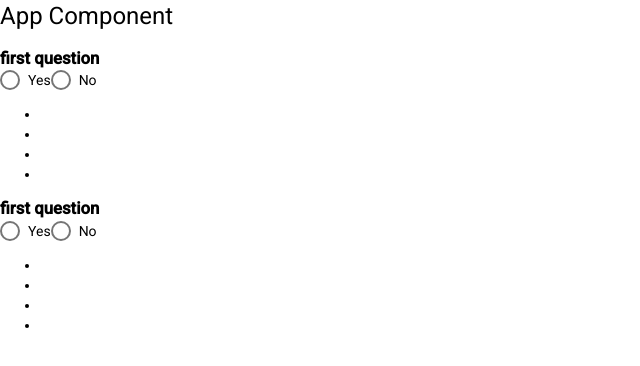
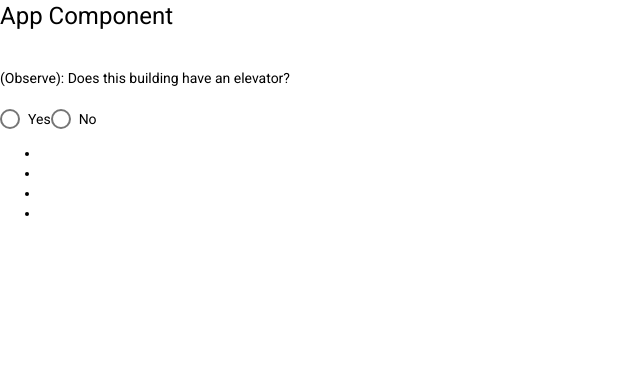
Before and after one commit to ajvilar/angular-multi-question-example, an Angular app: page / in a window 1280 px wide. Shown: the top 366 px of the page, without its empty margins (0-640 px from the left). Built offline with nearby package versions, Linux system fonts and the light colour scheme.

Commit message:
saving working version

```diff
--- a/src/app/app.component.html
+++ b/src/app/app.component.html
@@ -1,25 +1,6 @@
 <div>
   <h1>App Component</h1>
   <div>
-    <multi-question [questions]="questions"></multi-question>
-    <div>
-      <ul>
-        <li>{{questions[0].choice}}</li>
-        <li>{{questions[1].choice}}</li>
-        <li>{{questions[2].choice}}</li>
-        <li>{{questions[3].choice}}</li>
-      </ul>
-    </div>
-  </div>
-  <div>
-    <multi-question [questions]="questions2"></multi-question>
-    <div>
-      <ul>
-        <li>{{questions2[0].choice}}</li>
-        <li>{{questions2[1].choice}}</li>
-        <li>{{questions2[2].choice}}</li>
-        <li>{{questions2[3].choice}}</li>
-      </ul>
-    </div>
+    <multi-question></multi-question>
   </div>
 </div>
--- a/src/app/app.component.ts
+++ b/src/app/app.component.ts
@@ -1,17 +1,5 @@
 import { Component, VERSION } from '@angular/core';
 
-import { IOptions, IQuestionInfo } from './components/multi-question/multi-question.component';
-
-const yesNoOptions: Array<IOptions> = [
-  { key: 'Y', value: 'Yes' },
-  { key: 'N', value: 'No' }
-];
-
-const yesNoDont_KnownOptions: Array<IOptions> = [
-  { key: 'Y', value: 'Yes' },
-  { key: 'N', value: 'No' },
-  { key: 'U', value: "Don't Know" },
-];
 
 @Component({
   selector: 'app-root',
@@ -21,81 +9,5 @@ const yesNoDont_KnownOptions: Array<IOptions> = [
 export class AppComponent  {
   name = 'Angular ' + VERSION.major;
 
-  public questions: Array<IQuestionInfo> = [
-    {
-      key: '1', text: 'first question', choice: '', options: yesNoOptions, show: true,
-      rules: {always: true}
-    },
-    {
-      key: '2', text: 'second question', choice: '', options: yesNoDont_KnownOptions, show: true,
-      rules: {
-        dependsOn: ['1'], // only show this question if the following are visible
-        choiceRules: {
-          '1': ['N'],  // only show if question '3' has a value of 'N'
-        },
-      }
-    },
-    {
-      key: '3', text: 'third question', choice: '', options: yesNoOptions, show: true,
-      rules: {
-        dependsOn: ['2'], // only show this question if the following are visible
-        choiceRules: {
-          '2': ['Y', 'U'],  // only show if question '3' has a value of 'N'
-        },
-      }
-    },
-    {
-      key: '4',
-      text: 'fourth question',
-      choice: '',
-      options: yesNoOptions,
-      rules: {
-        dependsOn: ['3'], // only show this question if the following are visible
-        choiceRules: {
-          '3': ['N'],  // only show if question '3' has a value of 'N'
-        },
-      },
-      show: true
-    }
-  ];
 
-  public questions2: Array<IQuestionInfo> = [
-    {
-      key: '1', text: 'first question', choice: '', options: yesNoOptions, show: true,
-      rules: {always: true}
-    },
-    {
-      key: '2', text: 'second question', choice: '', options: yesNoDont_KnownOptions, show: true,
-      rules: {
-        dependsOn: ['1'], // only show this question if the following are visible
-        choiceRules: {
-          '1': ['N'],  // only show if question '3' has a value of 'N'
-        },
-      }
-    },
-    {
-      key: '3', text: 'third question', choice: '', options: yesNoOptions, show: true,
-      rules: {
-        dependsOn: ['2'], // only show this question if the following are visible
-        choiceRules: {
-          '2': ['Y', 'U'],  // only show if question '3' has a value of 'N'
-        },
-      }
-    },
-    {
-      key: '4',
-      text: 'fourth question',
-      choice: '',
-      options: yesNoOptions,
-      rules: {
-        dependsOn: ['3'], // only show this question if the following are visible
-        choiceRules: {
-          '3': ['N'],  // only show if question '3' has a value of 'N'
-        },
-      },
-      show: true
-    }
-  ];
-
-  public saveHiddenValues: boolean = false;
 }
--- a/src/app/components/multi-question/multi-question.component.html
+++ b/src/app/components/multi-question/multi-question.component.html
@@ -1,20 +1,100 @@
-<section class="container-fluid interview">
-    <div class="row" *ngFor="let question of questions; let i = index">
-      <div *ngIf="question.show">
+<section class="container-fluid">
+  <!--elevator-->
+  <div *ngIf="questions[0].show || questions[0].show">
+    <div class="row">
       <div class="col-md-7 text-right">
-          <label for="labelAnswer{{i}}">
-            <span class="label label-default"
-                  style="font-weight:bold;font-size:larger">{{question.text}}</span>
-          </label>
+        <br />
+        <label class="question">(Observe): Does this building have an elevator?</label>
       </div>
-        <div class="col-md-5">
-          <mat-radio-group class="ans-radio-group" aria-labelledby="labelAnswer{{i}}" [(ngModel)]="question.choice" (change)="onChange()">
-            <mat-radio-button class="ans-radio-button" name="selectedAnswer{{i}}"
-                *ngFor="let answers of question.options" [value]="answers.key">
+      <div class="col-md-5 ">
+        <br />
+        <mat-radio-group class="ans-radio-group" [(ngModel)]="questions[0].choice" (change)="onChange()">
+          <mat-radio-button class="ans-radio-button"
+           (change)="onChange()"
+            *ngFor="let answers of questions[0].options" [value]="answers.key">
             {{ answers.value }}
           </mat-radio-button>
         </mat-radio-group>
       </div>
     </div>
   </div>
+  <!--eligibility !-->
+  <div *ngIf="questions[1].show || questions[1].show">
+    <div class="row">
+      <div class="col-md-7 text-right">
+        <br />
+        <label class="question">
+          <span>
+            (Observe): Is this
+            house or apartment eligible?
+          </span>
+        </label>
+      </div>
+      <div class="col-md-5">
+        <br />
+        <mat-radio-group class="ans-radio-group" [(ngModel)]="questions[1].choice" (change)="onChange()">
+          <mat-radio-button class="ans-radio-button" (change)="onChange()" *ngFor="let answers of questions[1].options"
+            [value]="answers.key">
+            {{ answers.value }}
+          </mat-radio-button>
+        </mat-radio-group>
+      </div>
+    </div>
+  </div>
+  <!-- observe public housing-->
+  <div *ngIf="questions[2].show">
+    <div class="row">
+      <div class="col-md-7 text-right">
+        <br />
+        <label id="radAnswer">
+          <span class="question">
+            (Observe): Is this
+          house or apartment?
+          </span>
+        </label>
+      </div>
+      <div class="col-md-5">
+        <br />
+        <mat-radio-group class="ans-radio-group" [(ngModel)]="questions[2].choice " (change)="onChange()">
+          <mat-radio-button class="ans-radio-button" aria-labelledby="radAnswer"
+            (change)="onChange()" *ngFor="let answers of questions[2].options" [value]="answers.key">
+            {{ answers.value }}
+          </mat-radio-button>
+        </mat-radio-group>
+      </div>
+    </div>
+  </div>
+
+  <!--tenure-->
+  <div class="row" *ngIf="questions[3].show">
+    <div class="col-md-7 text-right">
+      <br />
+      <label id="TenQues">
+        <span class="label label-default" style="font-weight:bold;font-size:medium">
+          <span class="question">
+            Is this {{dwellingType}} occupied by the owner or its rented?
+          </span>
+
+        </span>
+      </label>
+    </div>
+    <div class="col-md-5">
+      <br />
+      <mat-radio-group class="ans-radio-group" aria-labelledby="TenQues" [(ngModel)]="questions[3].choice"
+        (change)="onChange()">
+        <mat-radio-button class="ans-radio-button" #button name="lblTenQues" (change)="onChange()"
+          *ngFor="let answers of questions[3].options" [value]="answers.key">
+          {{ answers.value }}
+        </mat-radio-button>
+      </mat-radio-group>
+    </div>
+  </div>
+  <div>
+    <ul>
+      <li>{{questions[0].choice}}</li>
+      <li>{{questions[1].choice}}</li>
+      <li>{{questions[2].choice}}</li>
+      <li>{{questions[3].choice}}</li>
+    </ul>
+  </div>
 </section>
--- a/src/app/components/multi-question/multi-question.component.ts
+++ b/src/app/components/multi-question/multi-question.component.ts
@@ -1,17 +1,31 @@
 import { Component, Input, OnInit, VERSION } from '@angular/core';
 
-export interface IOptions {
+
+const yesNoOptions: Array<IOptions> = [
+  { key: 'Y', value: 'Yes' },
+  { key: 'N', value: 'No' }
+];
+
+const yesNoDont_KnownOptions: Array<IOptions> = [
+  { key: 'Y', value: 'Yes' },
+  { key: 'N', value: 'No' },
+  { key: 'U', value: "Don't Know" },
+];
+
+
+
+interface IOptions {
   key: string;
   value: string;
 }
 
-export interface IQuestionInfo {
+interface IQuestionInfo {
   key: string;
-  text: string;
   choice: string;
   options: Array<IOptions>;
   show: boolean;
   rules?: any;
+  saveHiddenValue?: boolean;
 }
 
 @Component({
@@ -20,12 +34,45 @@ export interface IQuestionInfo {
   styleUrls: [ './multi-question.component.css' ]
 })
 export class MultiQuestionComponent implements OnInit  {
-  name = 'Angular ' + VERSION.major;
-
-  @Input()
-  public questions: Array<IQuestionInfo> = [];
-
-  @Input()
+  public name = 'Angular ' + VERSION.major;
+  public dwellingType = '';
+  public questions: Array<IQuestionInfo> = [
+    {
+      key: '1', choice: '', options: yesNoOptions, show: true,
+      rules: {always: true}
+    },
+    {
+      key: '2', choice: '', options: yesNoDont_KnownOptions, show: true,
+      rules: {
+        dependsOn: ['1'], // only show this question if the following are visible
+        choiceRules: {
+          '1': ['N'],  // only show if question '3' has a value of 'N'
+        },
+      }
+    },
+    {
+      key: '3', choice: '', options: yesNoOptions, show: true,
+      rules: {
+        dependsOn: ['2'], // only show this question if the following are visible
+        choiceRules: {
+          '2': ['Y', 'U'],  // only show if question '3' has a value of 'N'
+        },
+      }
+    },
+    {
+      key: '4',
+      choice: '',
+      options: yesNoOptions,
+      rules: {
+        dependsOn: ['3'], // only show this question if the following are visible
+        choiceRules: {
+          '3': ['N'],  // only show if question '3' has a value of 'N'
+        },
+      },
+      saveHiddenValue: true,
+      show: true
+    }
+  ];
   public saveHiddenValues: boolean = false;
 
   constructor() {
@@ -37,8 +84,11 @@ export class MultiQuestionComponent implements OnInit  {
 
   onChange(){
     this.evaluateRules();
+
+    // save to backend
   }
 
+  //Helper function to lookup the question by the key
   private getQuestionInfoByKey(key: string): IQuestionInfo|null {
     for(let question of this.questions) {
       if(key === question.key) {
@@ -48,18 +98,22 @@ export class MultiQuestionComponent implements OnInit  {
     return null;
   }
 
+
+  //Function which evaluates wheather or not a question is shown
   private evaluateRules() {
+
+    //Loop over each question
     this.questions.forEach((question: IQuestionInfo) => {
       if('rules' in question) {
         const rules = question.rules;
-
+        //If 'always', evaluate first
         if('always' in rules) {
           question.show = rules.always;
           return;
         }
 
         let show: boolean = true;
-
+        //Default to show questions is true, unless 'dependsOn' makes it false
         if ('dependsOn' in rules) {
           const dependsOn: Array<string> = rules.dependsOn;
 
@@ -68,7 +122,7 @@ export class MultiQuestionComponent implements OnInit  {
               // TODO - an obvious error add behaivor for depends on itself
               continue;  // for right now just ignore
             }
-            const dependsOnQuestionInfo: IQuestionInfo|null = this.getQuestionInfoByKey(key);
+            const dependsOnQuestionInfo = this.getQuestionInfoByKey(key);
             if(dependsOnQuestionInfo) {
               if(dependsOnQuestionInfo.show == false) {
                 show = false;
@@ -98,12 +152,18 @@ export class MultiQuestionComponent implements OnInit  {
             }
           }
 
+          //Clear values of questions not shown
           question.show = show;
-          if(!this.saveHiddenValues && show === false) {
+          const saveHidden = this.saveHiddenValues || question.saveHiddenValue;
+          if(!saveHidden && show === false) {
             question.choice = '';
           }
         }
         }
     });
+
+    // set the dwellingType here
+    const  isHouse = false; //
+    this.dwellingType = (isHouse)?'house':'appartment';
   }
 }
```
Also changed, not shown: src/app/questions.ts (added, +50 -0 lines). Lines whose indentation alone changed are shown as unchanged.
